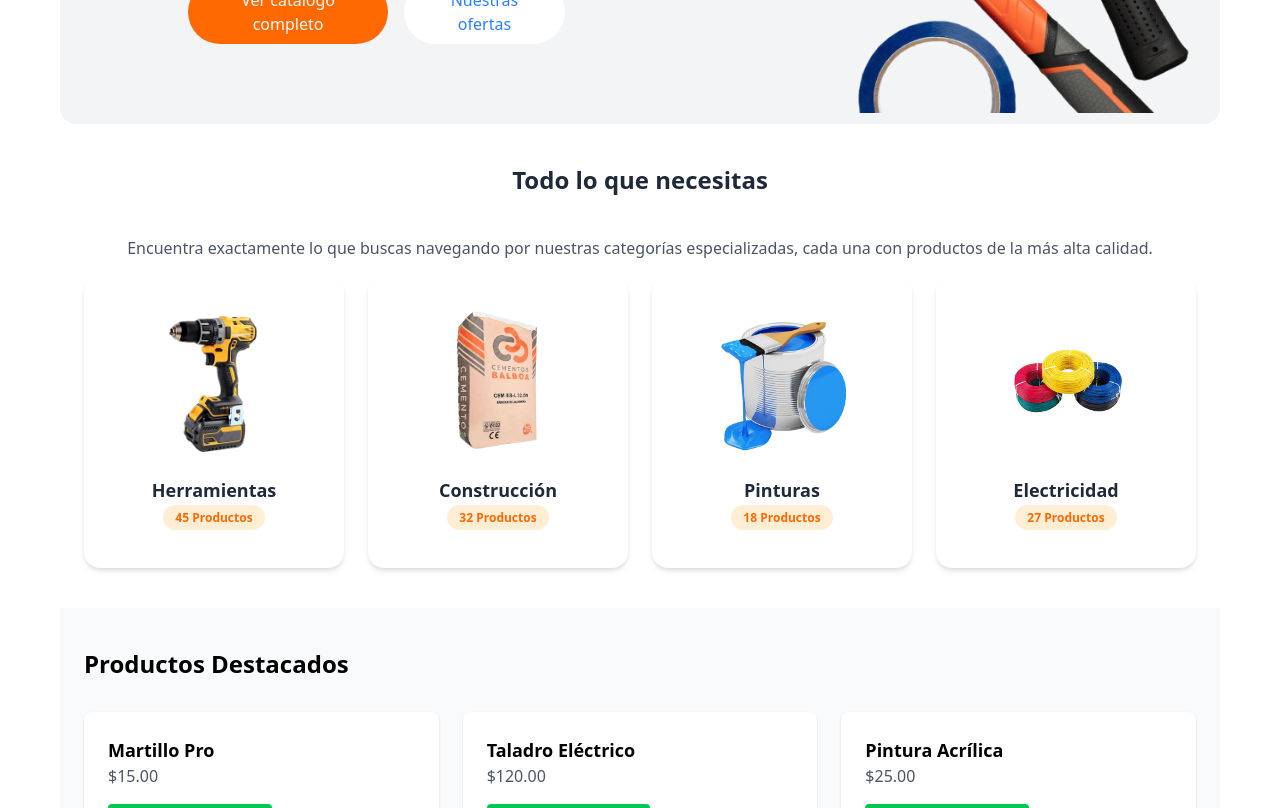
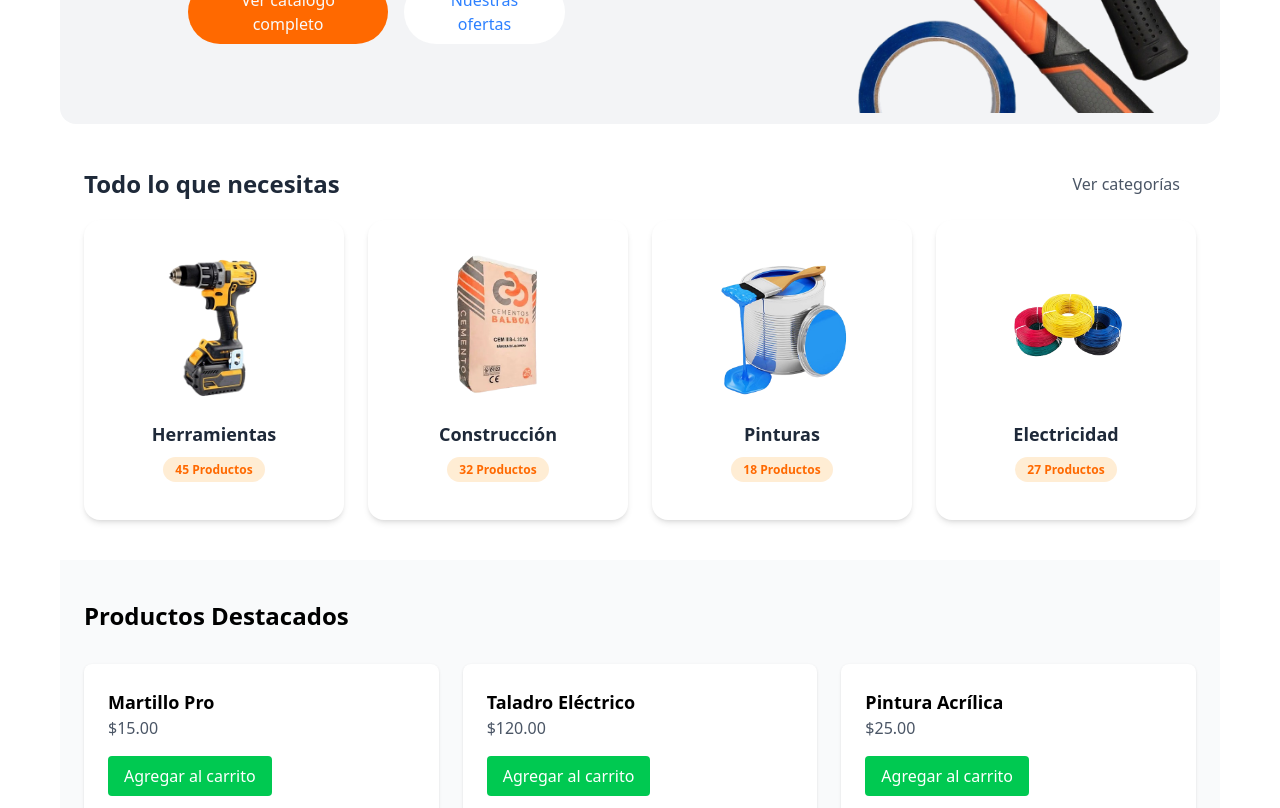
Before and after one commit to davidLM20/shop-web-react, a React (Vite) app: page / in a window 1280 px wide. Shown: the part 580-1388 px from the top of the page. Built offline with nearby package versions, Linux system fonts and the light colour scheme.

Commit message:
Boton text y cambios en las cards de categorias

```diff
--- /dev/null
+++ b/src/components/ui/ButtonText.tsx
@@ -0,0 +1,25 @@
+import React from "react";
+
+type ButtonTextProps = {
+    children: React.ReactNode;
+    onClick?: () => void;
+    variant?: "primary" | "secondary";
+};
+
+const ButtonText = ({ children, onClick, variant = "primary" }:ButtonTextProps) => {
+
+    const variants: Record<string, string> = {
+        primary: "px-4 py-2 font-medium text-gray-600 rounded-2xl hover:bg-gray-100",
+        secondary: "px-6 py-2 text-blue-500 bg-white rounded-4xl hover:bg-gray-200",
+    };
+
+    const className = `${variants[variant]}`;
+
+    return (
+        <button onClick={onClick} className={className}>
+            {children}
+        </button>
+    );
+};
+
+export default ButtonText;
--- a/src/pages/Home/components/Categories.tsx
+++ b/src/pages/Home/components/Categories.tsx
@@ -3,6 +3,7 @@ import drillImg from "../../../assets/png/drill.png";
 import cementImg from "../../../assets/png/cement.png";
 import paintImg from "../../../assets/png/paint.png";
 import cableImg from "../../../assets/png/cable.png";
+import ButtonText from "../../../components/ui/ButtonText";
 
 const Categories = () => {
     const categories = [
@@ -12,9 +13,12 @@ const Categories = () => {
         { title: "Electricidad", image: cableImg, count: 27 },
     ];
     return (
-        <section className="flex flex-col py-10 px-6 gap-4">
-            <h2 className="text-2xl text-gray-800 font-bold mb-6 text-center">Todo lo que necesitas</h2>
-            <p className="text-gray-600 text-center">Encuentra exactamente lo que buscas navegando por nuestras categorías especializadas, cada una con productos de la más alta calidad.</p>
+        <section className="flex flex-col py-10 px-6">
+            <div className="flex items-center justify-between w-auto mb-4">
+                <h2 className="text-2xl text-gray-800 font-bold">Todo lo que necesitas</h2>
+                <ButtonText variant="primary">Ver categorías</ButtonText>
+            </div>
+            {/*<p className="text-gray-600">Encuentra exactamente lo que buscas navegando por nuestras categorías especializadas, cada una con productos de la más alta calidad.</p>*/}
             <div className="grid grid-cols-2 md:grid-cols-4 gap-6">
                 {categories.map((cat, i) => (
                     <CategoryCards
--- a/src/pages/Home/components/CategoryCards.tsx
+++ b/src/pages/Home/components/CategoryCards.tsx
@@ -8,12 +8,12 @@ type CategoryCardsProps = {
 
 const CategoryCards = ({ title, image, count }: CategoryCardsProps) => {
     return (
-        <div className="group relative flex flex-col rounded-2xl px-2 py-6 bg-white shadow-md hover:shadow-lg cursor-pointer overflow-hidden transition-all">
+        <div className="group relative flex flex-col rounded-2xl px-2 py-6 bg-white shadow-md hover:shadow-lg cursor-pointer overflow-hidden hover:scale-105 transition-trasform">
             <div className="relative w-full h-40">
                 <img src={image} alt={title} className="w-full h-full object-contain" />
             </div>
             <div className="p-4 text-center">
-                <h3 className="text-lg font-semibold text-gray-800  group-hover:text-orange-500 transition-colors">
+                <h3 className="text-lg font-semibold text-gray-800  group-hover:text-orange-500 transition-colors mb-2">
                     {title}
                 </h3>
                 <span className=" bg-orange-100 text-orange-500 text-xs font-semibold px-3 py-1 rounded-full ">{count} Productos</span>
```
